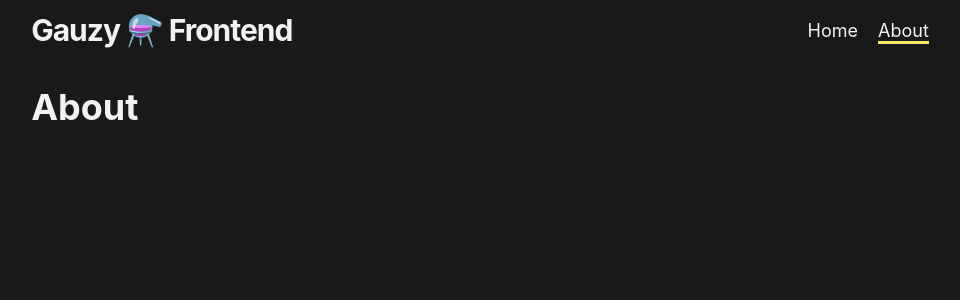
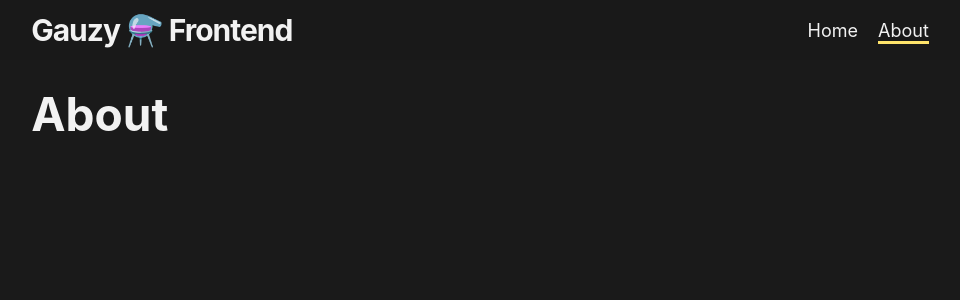
Before and after one commit to viczhuravlev/gauzy-react-app, a React app: page /about in a window 1280 px wide. Shown: the top 300 px of the page, without its empty margins (160-1120 px from the left). Built offline with nearby package versions, Linux system fonts and the light colour scheme.

Commit message:
Refactor

```diff
--- a/src/App.tsx
+++ b/src/App.tsx
@@ -3,14 +3,14 @@ import { BrowserRouter, Route, Switch } from 'react-router-dom';
 
 import { GlobalStyles, Header, Main } from './components';
 
-const preloadHome = import('./views/Home' /* webpackChunkName: 'Home' */);
+const preloadHome = import('./views/Home/Home' /* webpackChunkName: 'Home' */);
 const Home = lazy(() =>
   preloadHome.then(({ Home }) => ({
     default: Home
   }))
 );
 
-const preloadAbout = import('./views/About' /* webpackChunkName: 'About' */);
+const preloadAbout = import('./views/About/About' /* webpackChunkName: 'About' */);
 const About = lazy(() =>
   preloadAbout.then(({ About }) => ({
     default: About
--- a/src/components/GlobalStyles/GlobalStyles.ts
+++ b/src/components/GlobalStyles/GlobalStyles.ts
@@ -1,24 +1,20 @@
 import { createGlobalStyle } from 'styled-components';
+
+import { CONTENT_WIDTH, MEDIA_BREAK } from '../../constants/layout';
 
 export const GlobalStyles = createGlobalStyle`
   :root {
     --color-accent: hsl(49, 100%, 71%);
     --color-dark: hsl(0, 0%, 10%);
     --color-dark-translucent: hsla(0, 0%, 10%, 0.85);
-    --color-error: hsl(343, 100%, 45%);
     --color-light: hsl(70, 0%, 95%);
-    --color-success: hsl(133, 60%, 67%);
-    --content-width: 1000px;
-    --font-size-xxs: 15px;
+    --content-width: ${CONTENT_WIDTH}px;
     --font-size-xs: 17px;
     --font-size-s: 18px;
     --font-size-m: 22px;
     --font-size-l: 30px;
     --font-size-xl: 46px;
-    --font-size-xxl: 60px;
     --padding: 4%;
-    --radius-l: 10px;
-    --radius-m: 6px;
   }
 
   html
@@ -29,7 +25,7 @@ export const GlobalStyles = createGlobalStyle`
     font-size: var(--font-size-s);
     padding-top: 80px;
 
-    @media (max-width: 600px) {
+    @media (max-width: ${MEDIA_BREAK}) {
       font-size: var(--font-size-xs);
     }
   }
--- /dev/null
+++ b/src/components/PageTitle/PageTitle.ts
@@ -0,0 +1,5 @@
+import styled from 'styled-components';
+
+export const PageTitle = styled.h1`
+  font-size: var(--font-size-xl);
+`;
--- a/src/components/index.ts
+++ b/src/components/index.ts
@@ -1,3 +1,4 @@
 export { GlobalStyles } from './GlobalStyles/GlobalStyles';
 export { Header } from './Header/Header';
 export { Main } from './Main/Main';
+export { PageTitle } from './PageTitle/PageTitle';
--- /dev/null
+++ b/src/constants/layout.ts
@@ -0,0 +1,3 @@
+export const MEDIA_BREAK = 600;
+
+export const CONTENT_WIDTH = 1000;
--- a/src/views/About.tsx
+++ /dev/null
@@ -1,5 +0,0 @@
-import React from 'react';
-
-export function About(): JSX.Element {
-  return <h1>About</h1>;
-}
--- /dev/null
+++ b/src/views/About/About.tsx
@@ -0,0 +1,7 @@
+import React from 'react';
+
+import { PageTitle } from '../../components';
+
+export function About(): JSX.Element {
+  return <PageTitle>About</PageTitle>;
+}
--- a/src/views/Home.tsx
+++ /dev/null
@@ -1,5 +0,0 @@
-import React from 'react';
-
-export function Home(): JSX.Element {
-  return <h1>Home</h1>;
-}
--- /dev/null
+++ b/src/views/Home/Home.tsx
@@ -0,0 +1,7 @@
+import React from 'react';
+
+import { PageTitle } from '../../components';
+
+export function Home(): JSX.Element {
+  return <PageTitle>Home</PageTitle>;
+}
--- a/src/views/index.ts
+++ b/src/views/index.ts
@@ -1,2 +1,2 @@
-export { About } from './About';
-export { Home } from './Home';
+export { About } from './About/About';
+export { Home } from './Home/Home';
```
Also changed, not shown: .babelrc, 1 other file (tests, documents, lock files or other folders).
